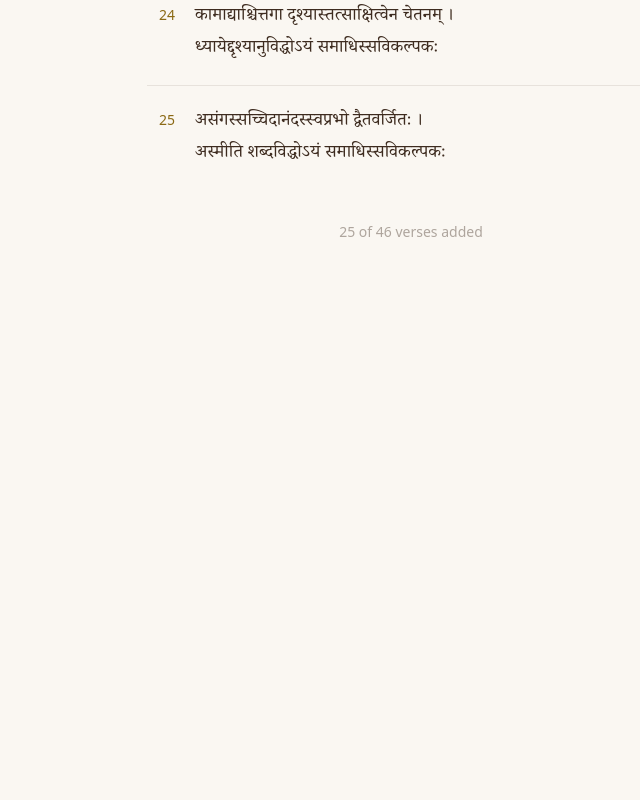
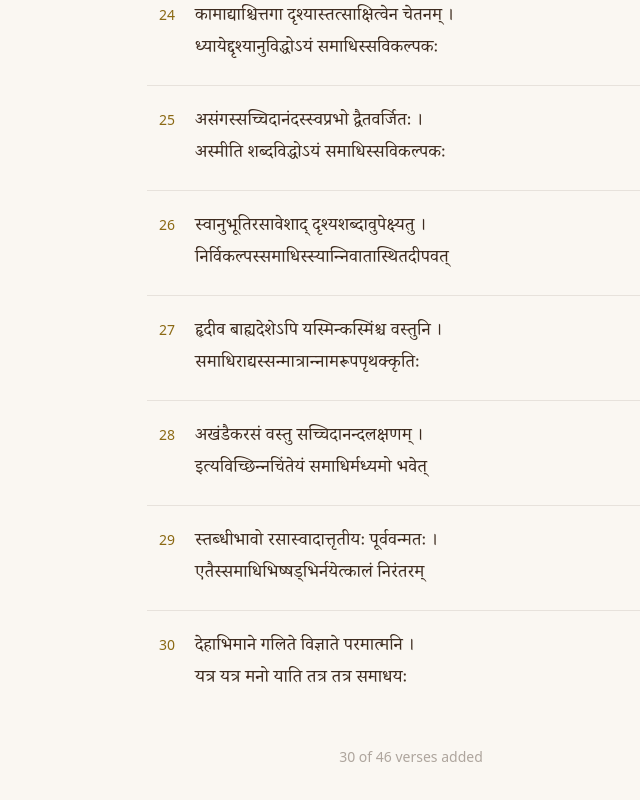
Before and after one commit to ravibhim/manana, a React (Vite) app: page / in a window 1280 px wide. Shown: the part 2746-3546 px from the top of the page, without its empty margins (229-869 px from the left). Before the commit the page ends 3052 px from the top, so only its background shows below. Built offline with nearby package versions, Linux system fonts and the light colour scheme.

Commit message:
Add verses 26-30 from DDV.pdf

```diff
--- a/src/data/ddv.ts
+++ b/src/data/ddv.ts
@@ -1401,4 +1401,237 @@ export const VERSES: Verse[] = [
     recitation: { src: '/audio/ddv-25-recitation.mp3', videoId: 'bx9n8vccx38', start: 2481, end: 2508 },
     commentary: { src: '/audio/ddv-25-commentary.mp3', videoId: 'bx9n8vccx38', start: 2508, end: 3369 },
   },
+  {
+    number: 26,
+    lines: [
+      [
+        {
+          t: 'स्वानुभूतिरसावेशाद्',
+          m: 'on account of complete absorption in the bliss of realization of the Self',
+          parts: [
+            { t: 'स्वानुभूति', m: 'realization of the Self' },
+            { t: 'रस', m: 'bliss' },
+            { t: 'आवेशाद्', m: 'on account of absorption' },
+          ],
+        },
+        {
+          t: 'दृश्यशब्दावुपेक्ष्यतु',
+          m: 'but, being indifferent to both the perceived objects and sounds',
+          parts: [
+            { t: 'दृश्यशब्दौ', m: 'both the perceived objects and sounds' },
+            { t: 'उपेक्ष्य', m: 'being indifferent to' },
+            { t: 'तु', m: 'but' },
+          ],
+        },
+        { t: '।' },
+      ],
+      [
+        {
+          t: 'निर्विकल्पस्समाधिस्स्यान्निवातास्थितदीपवत्',
+          m: 'Nirvikalpa Samādhi is absorption free from ideas, like a flame in a place free from wind',
+          parts: [
+            { t: 'निर्विकल्पः', m: 'free from ideas (Nirvikalpa)' },
+            { t: 'समाधिः', m: 'absorption (Samādhi)' },
+            { t: 'स्यात्', m: 'is' },
+            { t: 'निवातास्थितदीपवत्', m: 'like a flame in a place free from wind' },
+          ],
+        },
+        { t: '॥ २६ ॥' },
+      ],
+    ],
+    transliteration:
+      'svānubhūti-rasāveśād dṛśya-śabdāv upekṣya tu |\nnirvikalpas samādhis syān nivātāsthita-dīpavat || 26 ||',
+    translation:
+      'But the Nirvikalpa Samādhi is that in which the mind becomes steady like the (unflickering flame of a) light kept in a place free from wind and in which the student becomes indifferent to both objects and sounds on account of his complete absorption in the bliss of the realization of the Self.',
+  },
+  {
+    number: 27,
+    lines: [
+      [
+        { t: 'हृदीव', m: 'as in the heart' },
+        {
+          t: 'बाह्यदेशेऽपि',
+          m: 'in the external region as well',
+          parts: [
+            { t: 'बाह्य', m: 'external' },
+            { t: 'देशे', m: 'in the region' },
+            { t: 'अपि', m: 'also' },
+          ],
+        },
+        {
+          t: 'यस्मिन्कस्मिंश्च',
+          m: 'in any whatsoever',
+          parts: [
+            { t: 'यस्मिन्', m: 'in whichever' },
+            { t: 'कस्मिन्', m: 'in any' },
+            { t: 'च', m: 'and' },
+          ],
+        },
+        { t: 'वस्तुनि', m: 'object' },
+        { t: '।' },
+      ],
+      [
+        {
+          t: 'समाधिराद्यस्सन्मात्रान्नामरूपपृथक्कृतिः',
+          m: 'the first kind of Samādhi is possible; from Pure Existence, the separation of names and forms',
+          parts: [
+            { t: 'समाधिः', m: 'concentration (Samādhi)' },
+            { t: 'आद्यः', m: 'of the first kind' },
+            { t: 'सन्मात्रात्', m: 'from the Pure Existence (Brahman)' },
+            { t: 'नामरूपपृथक्कृतिः', m: 'the separation of names and forms' },
+          ],
+        },
+        { t: '॥ २७ ॥' },
+      ],
+    ],
+    transliteration:
+      'hṛdīva bāhya-deśe ’pi yasmin kasmiṃś ca vastuni |\nsamādhir ādyas san-mātrān nāma-rūpa-pṛthak-kṛtiḥ || 27 ||',
+    translation:
+      'The first kind of Samādhi is possible with the help of any external object as it is with the help of an internal object. In that Samādhi the name and form are separated from what is Pure Existence (Brahman).',
+  },
+  {
+    number: 28,
+    lines: [
+      [
+        {
+          t: 'अखंडैकरसं',
+          m: 'of the same nature (always) and unlimited',
+          parts: [
+            { t: 'अखंड', m: 'unlimited' },
+            { t: 'एक', m: 'one' },
+            { t: 'रसं', m: 'nature (essence)' },
+          ],
+        },
+        { t: 'वस्तु', m: 'entity' },
+        {
+          t: 'सच्चिदानन्दलक्षणम्',
+          m: 'characterised by Existence-Consciousness-Bliss',
+          parts: [
+            { t: 'सत्', m: 'existence' },
+            { t: 'चित्', m: 'consciousness' },
+            { t: 'आनन्द', m: 'bliss' },
+            { t: 'लक्षणम्', m: 'characterised by' },
+          ],
+        },
+        { t: '।' },
+      ],
+      [
+        {
+          t: 'इत्यविच्छिन्नचिंतेयं',
+          m: 'thus, such uninterrupted reflection',
+          parts: [
+            { t: 'इति', m: 'thus' },
+            { t: 'अविच्छिन्न', m: 'uninterrupted' },
+            { t: 'चिंता', m: 'reflection' },
+            { t: 'इयं', m: 'such' },
+          ],
+        },
+        {
+          t: 'समाधिर्मध्यमो',
+          m: 'the middle (intermediate) Samādhi',
+          parts: [
+            { t: 'समाधिः', m: 'concentration (Samādhi)' },
+            { t: 'मध्यमः', m: 'middle' },
+          ],
+        },
+        { t: 'भवेत्', m: 'is' },
+        { t: '॥ २८ ॥' },
+      ],
+    ],
+    transliteration:
+      'akhaṃḍaika-rasaṃ vastu sac-cid-ānanda-lakṣaṇam |\nity avicchinna-ciṃteyaṃ samādhir madhyamo bhavet || 28 ||',
+    translation:
+      'The entity which is (always) of the same nature and unlimited (by time, space etc.) and which is characterised by Existence-Consciousness-Bliss, is verily Brahman. Such uninterrupted reflection is called the intermediate absorption, that is, the Savikalpaka Samādhi associated with sound (object).',
+  },
+  {
+    number: 29,
+    lines: [
+      [
+        {
+          t: 'स्तब्धीभावो',
+          m: 'insensibility (to external objects)',
+          parts: [
+            { t: 'स्तब्धी', m: 'insensible' },
+            { t: 'भावः', m: 'state' },
+          ],
+        },
+        {
+          t: 'रसास्वादात्तृतीयः',
+          m: 'from the experience of Bliss, the third (kind of Samādhi)',
+          parts: [
+            { t: 'रसास्वादात्', m: 'from the experience of Bliss' },
+            { t: 'तृतीयः', m: 'the third (kind of Samādhi)' },
+          ],
+        },
+        {
+          t: 'पूर्ववन्मतः',
+          m: 'as in the previous instance, described',
+          parts: [
+            { t: 'पूर्ववत्', m: 'as in the previous instance' },
+            { t: 'मतः', m: 'described' },
+          ],
+        },
+        { t: '।' },
+      ],
+      [
+        {
+          t: 'एतैस्समाधिभिष्षड्भिर्नयेत्कालं',
+          m: 'by these six kinds of Samādhi, should spend time',
+          parts: [
+            { t: 'एतैः', m: 'by these' },
+            { t: 'समाधिभिः', m: 'kinds of Samādhi' },
+            { t: 'षड्भिः', m: 'six' },
+            { t: 'नयेत्', m: 'should spend' },
+            { t: 'कालं', m: 'time' },
+          ],
+        },
+        { t: 'निरंतरम्', m: 'always' },
+        { t: '॥ २९ ॥' },
+      ],
+    ],
+    transliteration:
+      'stabdhī-bhāvo rasāsvādāt tṛtīyaḥ pūrvavan mataḥ |\netais samādhibhiṣ ṣaḍbhir nayet kālaṃ nirantaram || 29 ||',
+    translation:
+      'The insensibility of the mind (to external objects) as before, on account of the experience of Bliss, is designated as the third kind of Samādhi (Nirvikalpaka). The practitioner should uninterruptedly spend his time in these six kinds of Samādhi.',
+  },
+  {
+    number: 30,
+    lines: [
+      [
+        {
+          t: 'देहाभिमाने',
+          m: 'in the attachment to the body',
+          parts: [
+            { t: 'देह', m: 'body' },
+            { t: 'अभिमाने', m: 'in the attachment' },
+          ],
+        },
+        { t: 'गलिते', m: 'with the disappearance' },
+        { t: 'विज्ञाते', m: 'with the realization' },
+        {
+          t: 'परमात्मनि',
+          m: 'of the Supreme Self',
+          parts: [
+            { t: 'परम', m: 'Supreme' },
+            { t: 'आत्मनि', m: 'in the Self' },
+          ],
+        },
+        { t: '।' },
+      ],
+      [
+        { t: 'यत्र', m: 'to whatever (object)' },
+        { t: 'यत्र', m: 'to whatever (object)' },
+        { t: 'मनो', m: 'mind' },
+        { t: 'याति', m: 'goes' },
+        { t: 'तत्र', m: 'there' },
+        { t: 'तत्र', m: 'there' },
+        { t: 'समाधयः', m: 'absorptions (Samādhi)' },
+        { t: '॥ ३० ॥' },
+      ],
+    ],
+    transliteration:
+      'dehābhimāne galite vijñāte paramātmani |\nyatra yatra mano yāti tatra tatra samādhayaḥ || 30 ||',
+    translation:
+      'With the disappearance of the attachment to the body and with the realization of the Supreme Self, to whatever object the mind is directed one experiences Samādhi.',
+  },
 ]
```
